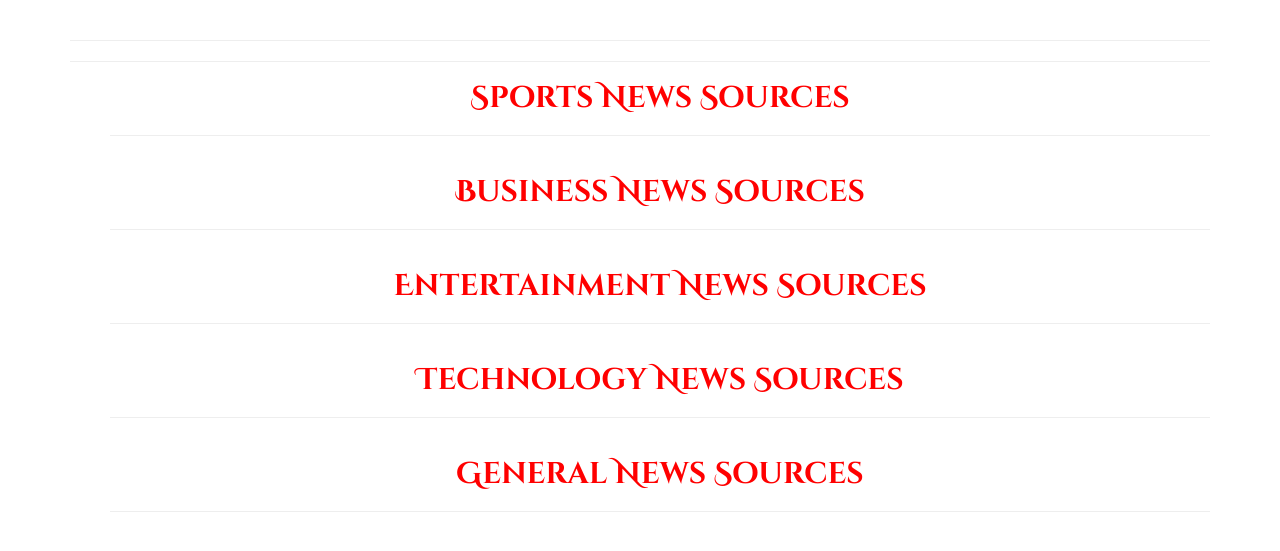
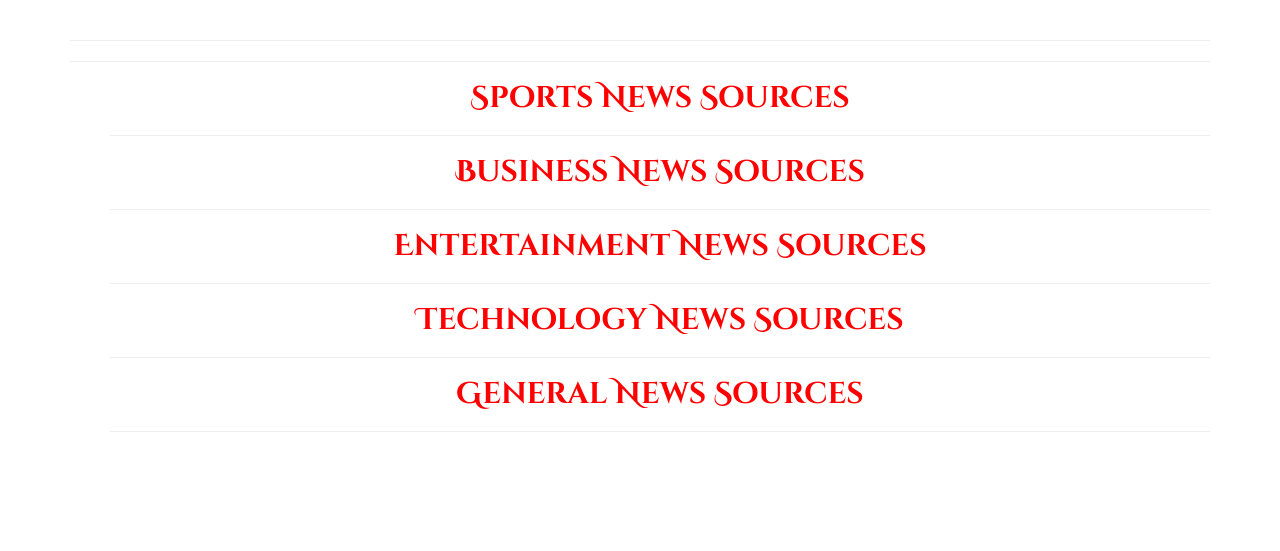
Before and after one commit to Vitalis-Kirui/News-API, a Flask app: template app/templates/index.html in a window 1280 px wide. Shown: the part 52-603 px from the top of the page. Run offline with Flask 2, Linux system fonts and the light colour scheme; the template is opened without the code that fills it, so the values that code supplies are empty; some libraries are stand-ins or nearby versions; some web fonts are replaced.

Commit message:
removing row from homepage

```diff
--- a/app/templates/macros.html
+++ b/app/templates/macros.html
@@ -1,9 +1,6 @@
 {% macro display_sources_list(sources_resulting_list) %}
-    <div class="row">
 
         {% for source in sources_resulting_list %}
-
-        <div class="col-md-4">
 
             <h3 style="color:blue; font-weight:600;font-family: 'Cinzel Decorative', cursive;">
                 <li>{{source.name}}</li>
@@ -16,9 +13,6 @@
             <a href="/sources/{{source.id}}" class="btn btn-primary" style="font: size 26px;font-family: 'Charm', cursive;">See
                 {{source.name}} news articles</a>
 
-        </div>
-
         {% endfor %}
 
-    </div>
 {% endmacro %}
```
